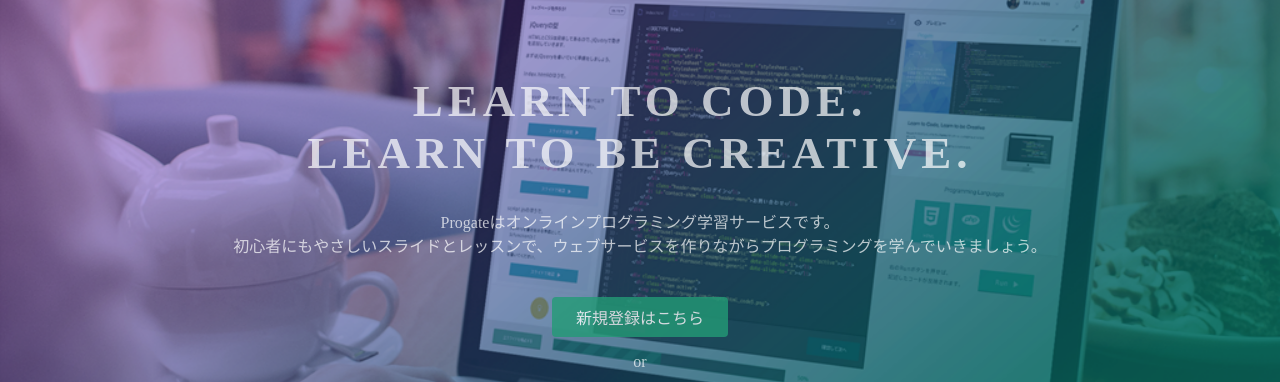
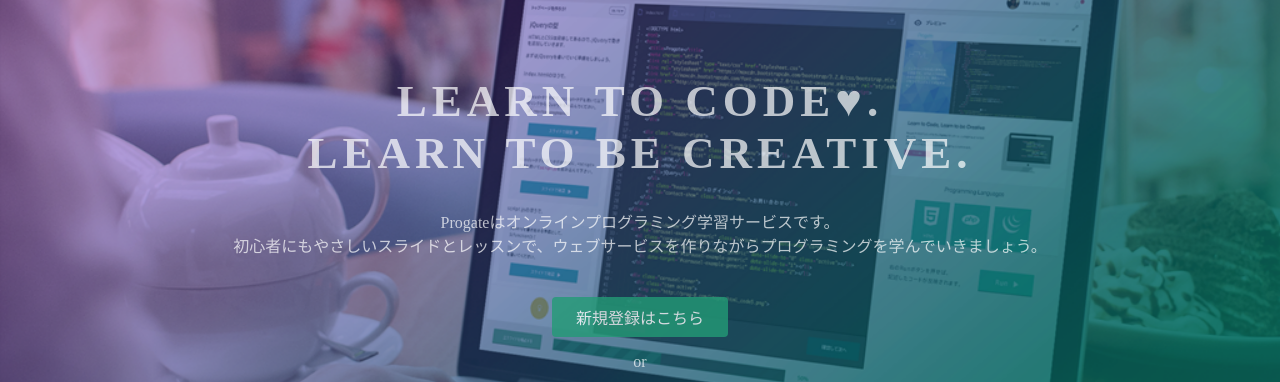
Before and after one commit to Sidamo-Coffee/sidamo.github.io, a plain HTML site: page index.html in a window 1280 px wide. Shown: the part 135-517 px from the top of the page. Drawn offline with Linux system fonts and the light colour scheme.

Commit message:
Update index.html

```diff
--- a/index.html
+++ b/index.html
@@ -23,7 +23,7 @@
   </header>
   <div class="top-wrapper">
     <div class="container">
-      <h1>LEARN TO CODE.<br>LEARN TO BE CREATIVE.</h1>
+      <h1>LEARN TO CODE♥.<br>LEARN TO BE CREATIVE.</h1>
       <p>Progateはオンラインプログラミング学習サービスです。<br>初心者にもやさしいスライドとレッスンで、ウェブサービスを作りながらプログラミングを学んでいきましょう。</p>
       <div class="btn-wrapper">
         <a href="#" class="btn signup">新規登録はこちら</a>
```
